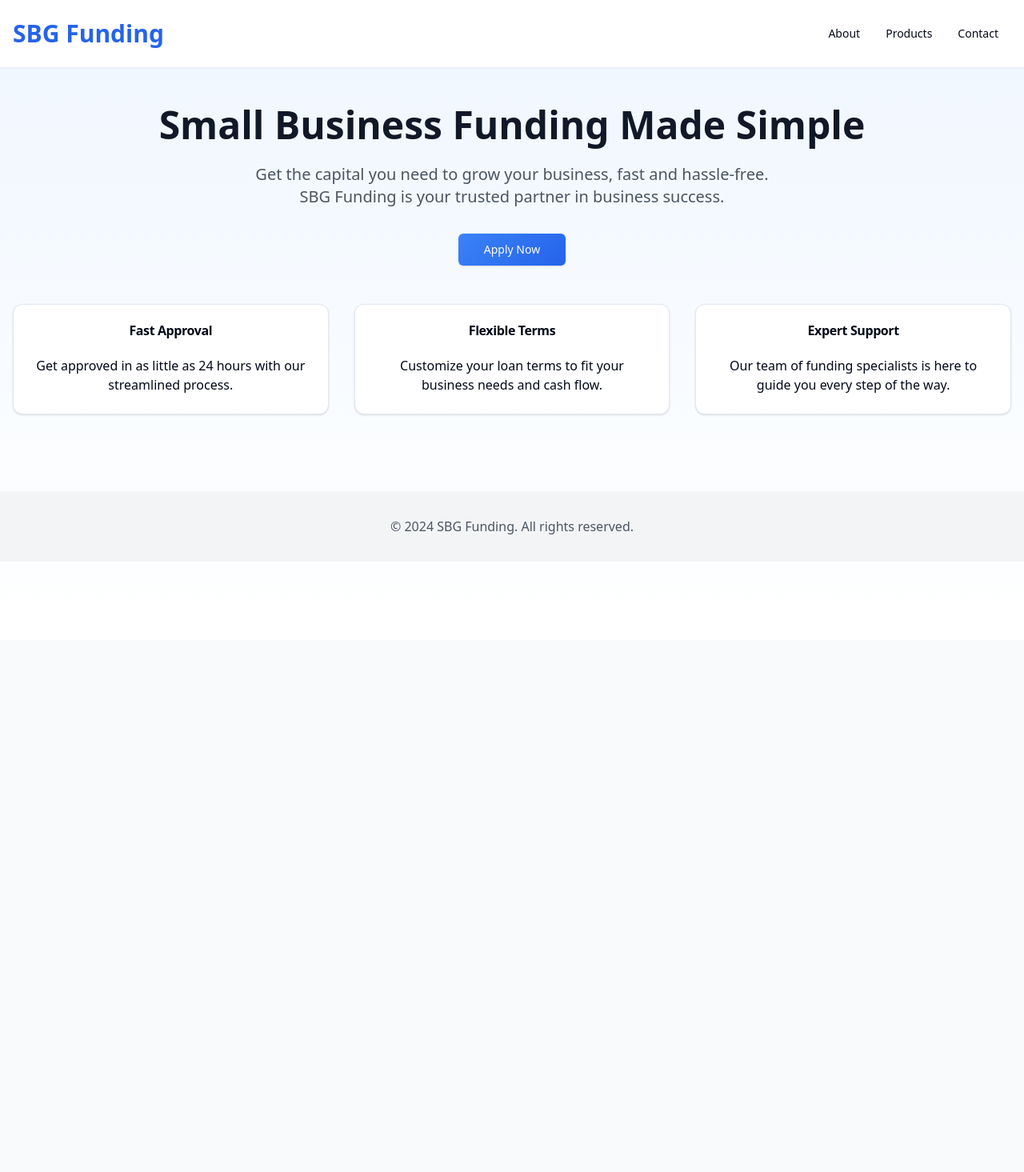
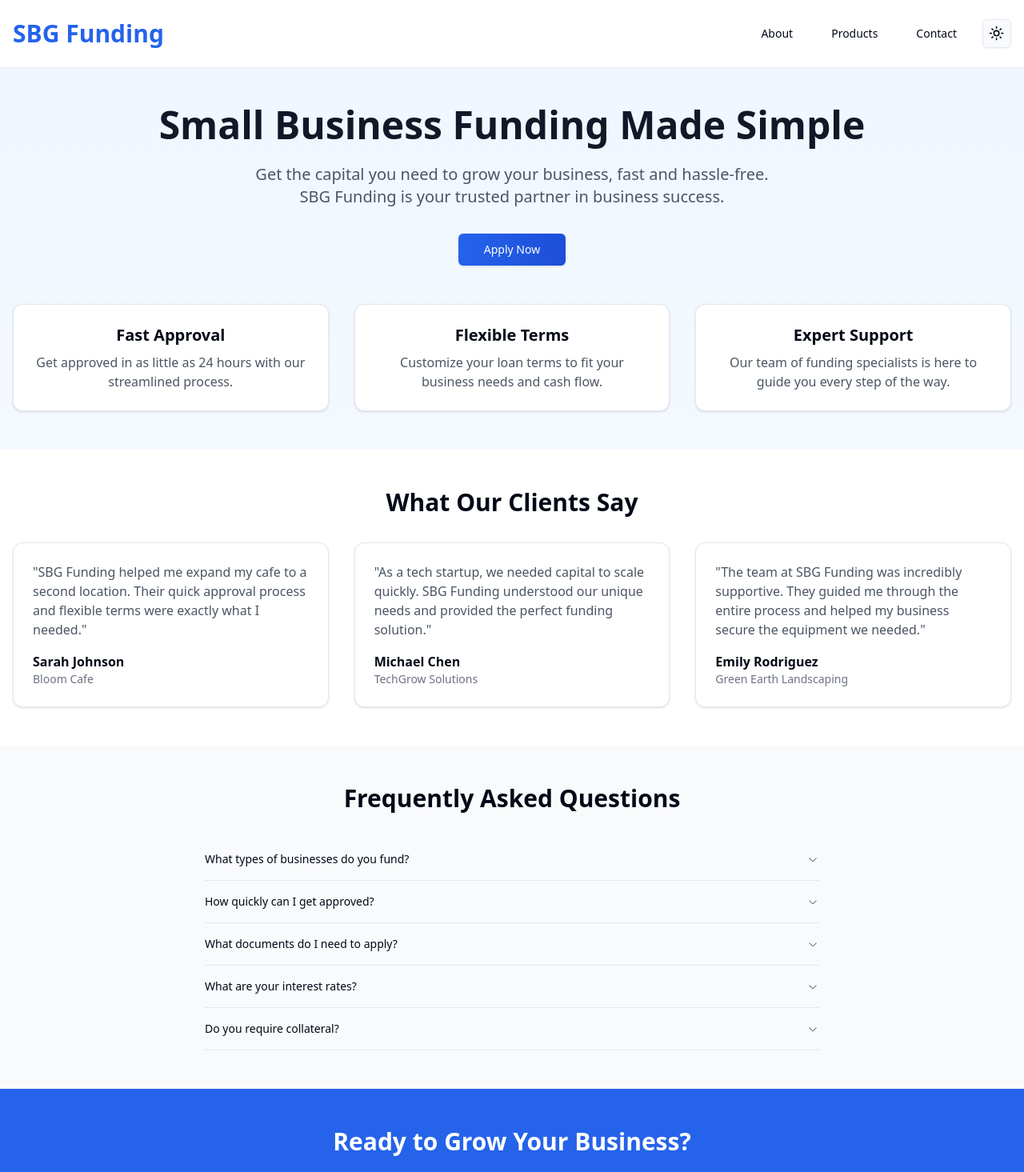
Before and after one commit to ebrown-ops/landing-2, a Next.js app: page / in a window 1280 px wide. Shown: the top 1465 px of the page at 80% size. Before the commit the page ends 800 px from the top, so only its background shows below. Built offline with nearby package versions, Linux system fonts and the light colour scheme.

Commit message:
SOFTGEN MAGIC

```diff
--- a/src/components/FAQ.jsx
+++ b/src/components/FAQ.jsx
@@ -1,3 +1,4 @@
+import { motion } from 'framer-motion';
 import {
   Accordion,
   AccordionContent,
@@ -30,15 +31,29 @@ const faqItems = [
 
 export default function FAQ() {
   return (
-    <section className="py-12 bg-gray-50">
+    <section className="py-12 bg-gray-50 dark:bg-gray-900">
       <div className="container mx-auto px-4">
-        <h2 className="text-3xl font-bold text-center mb-8">Frequently Asked Questions</h2>
+        <motion.h2
+          className="text-3xl font-bold text-center mb-8"
+          initial={{ opacity: 0, y: 20 }}
+          animate={{ opacity: 1, y: 0 }}
+          transition={{ duration: 0.5 }}
+        >
+          Frequently Asked Questions
+        </motion.h2>
         <Accordion type="single" collapsible className="w-full max-w-3xl mx-auto">
           {faqItems.map((item, index) => (
-            <AccordionItem key={index} value={`item-${index}`}>
-              <AccordionTrigger>{item.question}</AccordionTrigger>
-              <AccordionContent>{item.answer}</AccordionContent>
-            </AccordionItem>
+            <motion.div
+              key={index}
+              initial={{ opacity: 0, y: 20 }}
+              animate={{ opacity: 1, y: 0 }}
+              transition={{ duration: 0.5, delay: index * 0.1 }}
+            >
+              <AccordionItem value={`item-${index}`}>
+                <AccordionTrigger>{item.question}</AccordionTrigger>
+                <AccordionContent>{item.answer}</AccordionContent>
+              </AccordionItem>
+            </motion.div>
           ))}
         </Accordion>
       </div>
--- /dev/null
+++ b/src/components/ModeToggle.jsx
@@ -0,0 +1,37 @@
+import { Moon, Sun } from "lucide-react"
+import { useTheme } from "next-themes"
+
+import { Button } from "@/components/ui/button"
+import {
+  DropdownMenu,
+  DropdownMenuContent,
+  DropdownMenuItem,
+  DropdownMenuTrigger,
+} from "@/components/ui/dropdown-menu"
+
+export function ModeToggle() {
+  const { setTheme } = useTheme()
+
+  return (
+    <DropdownMenu>
+      <DropdownMenuTrigger asChild>
+        <Button variant="outline" size="icon">
+          <Sun className="h-[1.2rem] w-[1.2rem] rotate-0 scale-100 transition-all dark:-rotate-90 dark:scale-0" />
+          <Moon className="absolute h-[1.2rem] w-[1.2rem] rotate-90 scale-0 transition-all dark:rotate-0 dark:scale-100" />
+          <span className="sr-only">Toggle theme</span>
+        </Button>
+      </DropdownMenuTrigger>
+      <DropdownMenuContent align="end">
+        <DropdownMenuItem onClick={() => setTheme("light")}>
+          Light
+        </DropdownMenuItem>
+        <DropdownMenuItem onClick={() => setTheme("dark")}>
+          Dark
+        </DropdownMenuItem>
+        <DropdownMenuItem onClick={() => setTheme("system")}>
+          System
+        </DropdownMenuItem>
+      </DropdownMenuContent>
+    </DropdownMenu>
+  )
+}
--- a/src/pages/index.js
+++ b/src/pages/index.js
@@ -1,25 +1,18 @@
 import { useState } from 'react';
 import { motion } from 'framer-motion';
 import { Button } from "@/components/ui/button";
-import { Card, CardContent, CardDescription, CardHeader, CardTitle } from "@/components/ui/card";
+import { Card, CardContent } from "@/components/ui/card";
 import ApplicationForm from '@/components/ApplicationForm';
+import Header from '@/components/Header';
+import FAQ from '@/components/FAQ';
+import Testimonials from '@/components/Testimonials';
 
 export default function Home() {
   const [showApplication, setShowApplication] = useState(false);
 
   return (
-    <div className="min-h-screen bg-gradient-to-b from-blue-50 to-white">
-      <header className="bg-white shadow-sm">
-        <div className="container mx-auto px-4 py-6 flex justify-between items-center">
-          <h1 className="text-3xl font-bold text-blue-600">SBG Funding</h1>
-          <nav className="hidden md:block">
-            <Button variant="ghost">About</Button>
-            <Button variant="ghost">Products</Button>
-            <Button variant="ghost">Contact</Button>
-          </nav>
-          <Button variant="outline" className="md:hidden">Menu</Button>
-        </div>
-      </header>
+    <div className="min-h-screen bg-gradient-to-b from-blue-50 to-white dark:from-gray-900 dark:to-gray-800">
+      <Header />
 
       <main className="container mx-auto px-4 py-12">
         {!showApplication ? (
@@ -29,34 +22,13 @@ export default function Home() {
             transition={{ duration: 0.5 }}
             className="text-center"
           >
-            <h2 className="text-4xl md:text-5xl font-bold text-gray-900 mb-6">Small Business Funding Made Simple</h2>
-            <p className="text-xl text-gray-600 mb-8 max-w-2xl mx-auto">Get the capital you need to grow your business, fast and hassle-free. SBG Funding is your trusted partner in business success.</p>
+            <h2 className="text-4xl md:text-5xl font-bold text-gray-900 dark:text-white mb-6">Small Business Funding Made Simple</h2>
+            <p className="text-xl text-gray-600 dark:text-gray-300 mb-8 max-w-2xl mx-auto">Get the capital you need to grow your business, fast and hassle-free. SBG Funding is your trusted partner in business success.</p>
             <Button size="lg" onClick={() => setShowApplication(true)} className="gradient-bg text-white">Apply Now</Button>
             <div className="mt-12 grid md:grid-cols-3 gap-8">
-              <Card>
-                <CardHeader>
-                  <CardTitle>Fast Approval</CardTitle>
-                </CardHeader>
-                <CardContent>
-                  <p>Get approved in as little as 24 hours with our streamlined process.</p>
-                </CardContent>
-              </Card>
-              <Card>
-                <CardHeader>
-                  <CardTitle>Flexible Terms</CardTitle>
-                </CardHeader>
-                <CardContent>
-                  <p>Customize your loan terms to fit your business needs and cash flow.</p>
-                </CardContent>
-              </Card>
-              <Card>
-                <CardHeader>
-                  <CardTitle>Expert Support</CardTitle>
-                </CardHeader>
-                <CardContent>
-                  <p>Our team of funding specialists is here to guide you every step of the way.</p>
-                </CardContent>
-              </Card>
+              <FeatureCard title="Fast Approval" description="Get approved in as little as 24 hours with our streamlined process." />
+              <FeatureCard title="Flexible Terms" description="Customize your loan terms to fit your business needs and cash flow." />
+              <FeatureCard title="Expert Support" description="Our team of funding specialists is here to guide you every step of the way." />
             </div>
           </motion.div>
         ) : (
@@ -66,11 +38,7 @@ export default function Home() {
             transition={{ duration: 0.3 }}
           >
             <Card className="w-full max-w-4xl mx-auto">
-              <CardHeader>
-                <CardTitle>Business Loan Application</CardTitle>
-                <CardDescription>Fill out the form below to apply for funding</CardDescription>
-              </CardHeader>
-              <CardContent>
+              <CardContent className="p-6">
                 <ApplicationForm />
               </CardContent>
             </Card>
@@ -78,11 +46,40 @@ export default function Home() {
         )}
       </main>
 
-      <footer className="bg-gray-100 mt-12">
+      <Testimonials />
+      <FAQ />
+      <CTA setShowApplication={setShowApplication} />
+
+      <footer className="bg-gray-100 dark:bg-gray-900 mt-12">
         <div className="container mx-auto px-4 py-8">
-          <p className="text-center text-gray-600">&copy; 2024 SBG Funding. All rights reserved.</p>
+          <p className="text-center text-gray-600 dark:text-gray-400">&copy; 2024 SBG Funding. All rights reserved.</p>
         </div>
       </footer>
     </div>
   );
 }
+
+function FeatureCard({ title, description }) {
+  return (
+    <Card>
+      <CardContent className="p-6">
+        <h3 className="text-xl font-semibold mb-2">{title}</h3>
+        <p className="text-gray-600 dark:text-gray-400">{description}</p>
+      </CardContent>
+    </Card>
+  );
+}
+
+function CTA({ setShowApplication }) {
+  return (
+    <section className="py-12 bg-blue-600 dark:bg-blue-800">
+      <div className="container mx-auto px-4 text-center">
+        <h2 className="text-3xl font-bold text-white mb-4">Ready to Grow Your Business?</h2>
+        <p className="text-xl text-blue-100 mb-8">Apply now and get the funding you need to take your business to the next level.</p>
+        <Button size="lg" onClick={() => setShowApplication(true)} className="bg-white text-blue-600 hover:bg-blue-50">
+          Start Your Application
+        </Button>
+      </div>
+    </section>
+  );
+}
--- a/src/styles/globals.css
+++ b/src/styles/globals.css
@@ -76,5 +76,26 @@
 }
 
 .gradient-bg {
-  background: linear-gradient(135deg, #3b82f6 0%, #2563eb 100%);
+  @apply bg-gradient-to-r from-blue-600 to-blue-700 hover:from-blue-700 hover:to-blue-800 transition-colors duration-300;
 }
+
+@keyframes pulse {
+  0%, 100% {
+    opacity: 1;
+  }
+  50% {
+    opacity: .5;
+  }
+}
+
+.animate-pulse {
+  animation: pulse 2s cubic-bezier(0.4, 0, 0.6, 1) infinite;
+}
+
+.hover-lift {
+  @apply transition-transform duration-300 ease-in-out;
+}
+
+.hover-lift:hover {
+  transform: translateY(-5px);
+}
```
